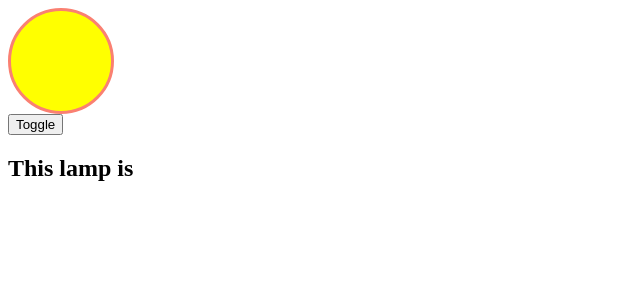
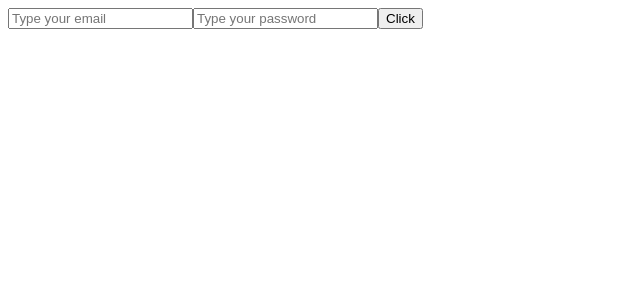
Before and after one commit to mykhailmykhailenko/REACT-JS, a React (Create React App) app: page / in a window 1280 px wide. Shown: the top 300 px of the page, without its empty margins (0-640 px from the left). Built offline with nearby package versions, Linux system fonts and the light colour scheme.

Commit message:
Handler and names

```diff
--- a/src/App.js
+++ b/src/App.js
@@ -1,5 +1,5 @@
 import React from "react";
-import Scene from './components/Scene';
+import LoginForm from './components/LoginForm'
 
 class App extends React.Component {
     constructor(props){
@@ -11,9 +11,7 @@ class App extends React.Component {
 
     render () {
         return (
-
-            <Scene />
-
+           <LoginForm />
         )
     }
 }
--- /dev/null
+++ b/src/components/LoginForm/index.js
@@ -0,0 +1,51 @@
+
+import React from 'react';
+
+class LoginForm extends React.Component{
+    constructor(props) {
+        super(props);
+        this.state = {
+            email: '',
+            password: ''
+        };
+    }
+
+    changeHandler = ({target: {value, name}}) => {
+        console.log(name, value)
+        this.setState({
+            [name]: value
+        })
+    }
+
+
+    render(){
+        return (
+            <form>
+                <input
+                    type="text"
+                    placeholder='Type your email'
+                    name='email'
+                    value={this.state.email}
+                    onChange={this.changeHandler}/>
+                <input
+                    type="text"
+                    placeholder='Type your password'
+                    name='password'
+                    value={this.state.password}
+                    onChange={this.changeHandler}/>
+                <button>Click</button>
+            </form>
+        );
+    }
+}
+
+export default LoginForm;
+
+
+/*
+Керовані компоненти
+1. Стан компоненти (state) є єдиним джерелом правди для елементів форми.
+2. Елемент форми отримує свій стан від стану компоненти. Відображає те, що в стані.
+3. Якщо з елементом форми щось відбувається (змінюється його наповнення), ми маємо оновити стан компоненти.
+(Елемент форми обов'язково має атрибут name, який співпадає з назвою стану)
+*/
```
